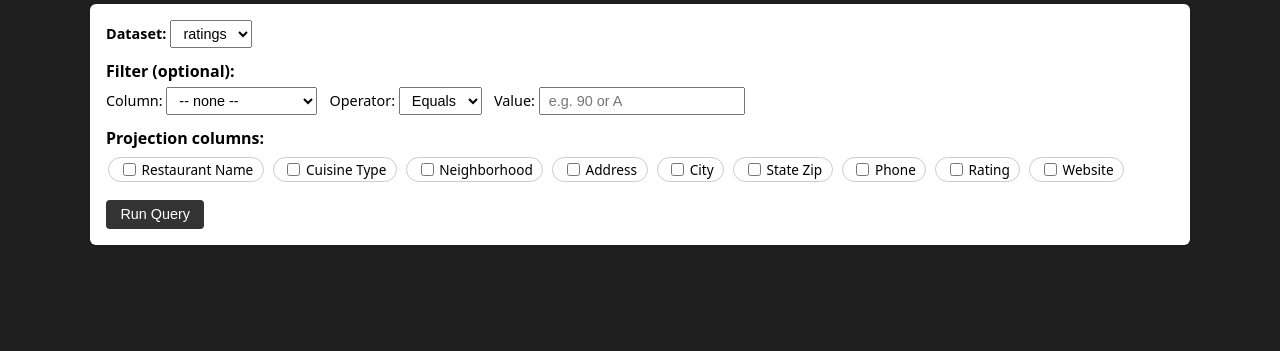
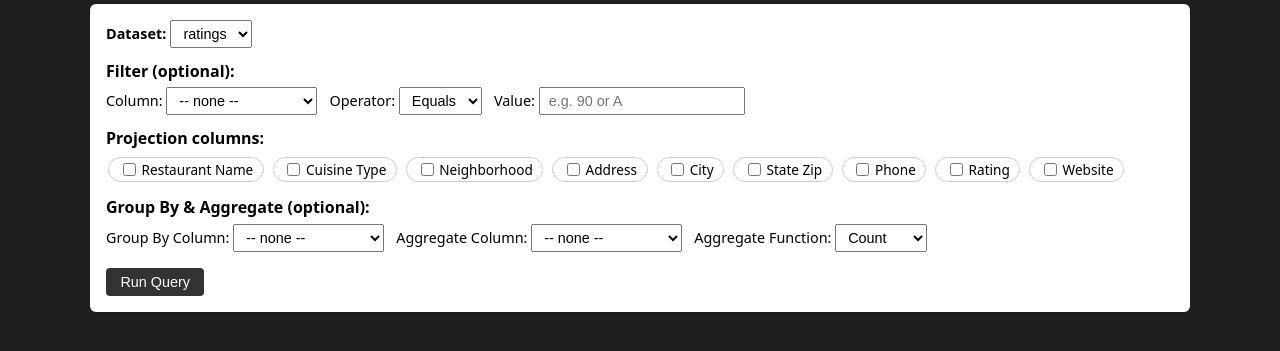
Before and after one commit to bestbai16/la-dining-relational-data-system, a Flask app: page / in a window 1280 px wide. Shown: the part 148-499 px from the top of the page. Run offline with Flask 3, Linux system fonts and the light colour scheme; parts of the project's set-up code (start-up, migrations or seed data) failed here and were passed over.

Commit message:
"added group by and aggregate"

```diff
--- a/app.py
+++ b/app.py
@@ -4,6 +4,7 @@ from parse import csvParser
 from table import DataTable
 from filtering import filter_data
 from innerJoin import inner_join
+from group_aggregation import group_and_aggregate
 
 app = Flask(__name__)
 
@@ -49,6 +50,9 @@ def index():
     filter_column = ""
     filter_value = ""
     filter_operator = "=="
+    group_by_column = ""
+    aggregate_column = ""
+    aggregate_function = "count"
 
     if request.method == "POST":
         # Projection columns
@@ -59,6 +63,11 @@ def index():
         filter_column = request.form.get("filter_column", "")
         filter_value = request.form.get("filter_value", "")
         filter_operator = request.form.get("filter_operator", "==")
+
+        # Group by and aggregate inputs
+        group_by_column = request.form.get("group_by_column", "")
+        aggregate_column = request.form.get("aggregate_column", "")
+        aggregate_function = request.form.get("aggregate_function", "count")
 
 
         # Start from the chosen dataset
@@ -80,10 +89,59 @@ def index():
                     result_table=None,
                     error=str(e),
                     filter_column=filter_column,
-                    filter_operator=filter_operator,   # <-- pass back to template
+                    filter_operator=filter_operator,
                     filter_value=filter_value,
+                    group_by_column=group_by_column,
+                    aggregate_column=aggregate_column,
+                    aggregate_function=aggregate_function,
                 )
 
+        # Apply group by and aggregate if specified (before projection)
+        if group_by_column and aggregate_column:
+            try:
+                # Validate that columns exist in original table headers (before projection)
+                if group_by_column not in headers:
+                    raise ValueError(f"Group by column '{group_by_column}' not found in table headers")
+                if aggregate_column not in headers:
+                    raise ValueError(f"Aggregate column '{aggregate_column}' not found in table headers")
+
+                # Convert DataTable rows to list of dicts for group_and_aggregate
+                data_rows = working.rows
+                aggregated_results = group_and_aggregate(
+                    data_rows,
+                    group_by_column,
+                    aggregate_column,
+                    aggregate_function
+                )
+
+                # Convert aggregated results dictionary to table format
+                agg_headers = [group_by_column, f"{aggregate_function.upper()}({aggregate_column})"]
+                agg_rows = [
+                    {group_by_column: key, f"{aggregate_function.upper()}({aggregate_column})": value}
+                    for key, value in aggregated_results.items()
+                ]
+
+                # Sort by group_by_column for better display
+                agg_rows.sort(key=lambda x: str(x[group_by_column]))
+
+                # Create a DataTable from aggregated results
+                working = DataTable(agg_headers, agg_rows)
+            except Exception as e:
+                return render_template(
+                    "index - Copy.html",
+                    datasets=list(tables.keys()),
+                    current_dataset=dataset_name,
+                    headers=headers,
+                    selected_columns=selected_columns,
+                    result_table=None,
+                    error=str(e),
+                    filter_column=filter_column,
+                    filter_operator=filter_operator,
+                    filter_value=filter_value,
+                    group_by_column=group_by_column,
+                    aggregate_column=aggregate_column,
+                    aggregate_function=aggregate_function,
+                )
 
         # Apply projection if columns selected, otherwise just show head()
         if selected_columns:
@@ -99,8 +157,11 @@ def index():
                     result_table=None,
                     error=str(e),
                     filter_column=filter_column,
-                    filter_operator=filter_operator,   # <-- pass back to template
+                    filter_operator=filter_operator,
                     filter_value=filter_value,
+                    group_by_column=group_by_column,
+                    aggregate_column=aggregate_column,
+                    aggregate_function=aggregate_function,
                 )
 
         # Limit rows shown for UI
@@ -120,6 +181,9 @@ def index():
         filter_column=filter_column,
         filter_operator=filter_operator,
         filter_value=filter_value,
+        group_by_column=group_by_column,
+        aggregate_column=aggregate_column,
+        aggregate_function=aggregate_function,
     )
 
 if __name__ == "__main__":
--- a/templates/index - Copy.html
+++ b/templates/index - Copy.html
@@ -78,6 +78,43 @@
     </div>
   </div>
 
+  <!-- Group By and Aggregate -->
+  <div style="margin-top: 0.75rem;">
+    <strong>Group By & Aggregate (optional):</strong>
+    <div style="margin-top: 0.35rem;">
+      <label>
+        Group By Column:
+        <select name="group_by_column">
+          <option value="" {% if not group_by_column %}selected{% endif %}>-- none --</option>
+          {% for h in headers %}
+          <option value="{{ h }}" {% if h == group_by_column %}selected{% endif %}>{{ h }}</option>
+          {% endfor %}
+        </select>
+      </label>
+      &nbsp;
+      <label>
+        Aggregate Column:
+        <select name="aggregate_column">
+          <option value="" {% if not aggregate_column %}selected{% endif %}>-- none --</option>
+          {% for h in headers %}
+          <option value="{{ h }}" {% if h == aggregate_column %}selected{% endif %}>{{ h }}</option>
+          {% endfor %}
+        </select>
+      </label>
+      &nbsp;
+      <label>
+        Aggregate Function:
+        <select name="aggregate_function">
+          <option value="count" {% if aggregate_function == "count" %}selected{% endif %}>Count</option>
+          <option value="sum" {% if aggregate_function == "sum" %}selected{% endif %}>Sum</option>
+          <option value="avg" {% if aggregate_function == "avg" %}selected{% endif %}>Average</option>
+          <option value="min" {% if aggregate_function == "min" %}selected{% endif %}>Min</option>
+          <option value="max" {% if aggregate_function == "max" %}selected{% endif %}>Max</option>
+        </select>
+      </label>
+    </div>
+  </div>
+
   <div style="margin-top: 1rem;">
     <button type="submit" class="btn">Run Query</button>
   </div>
```
